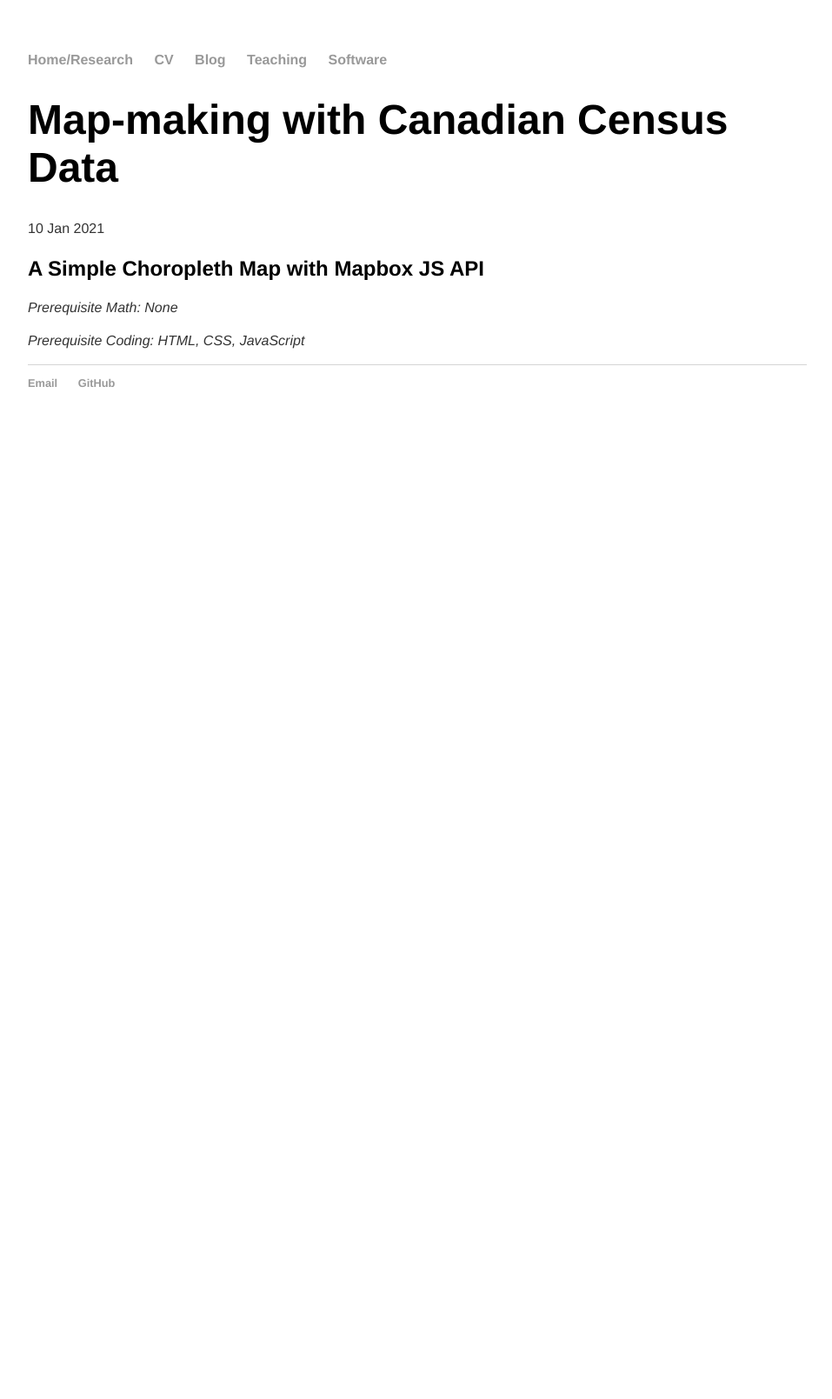
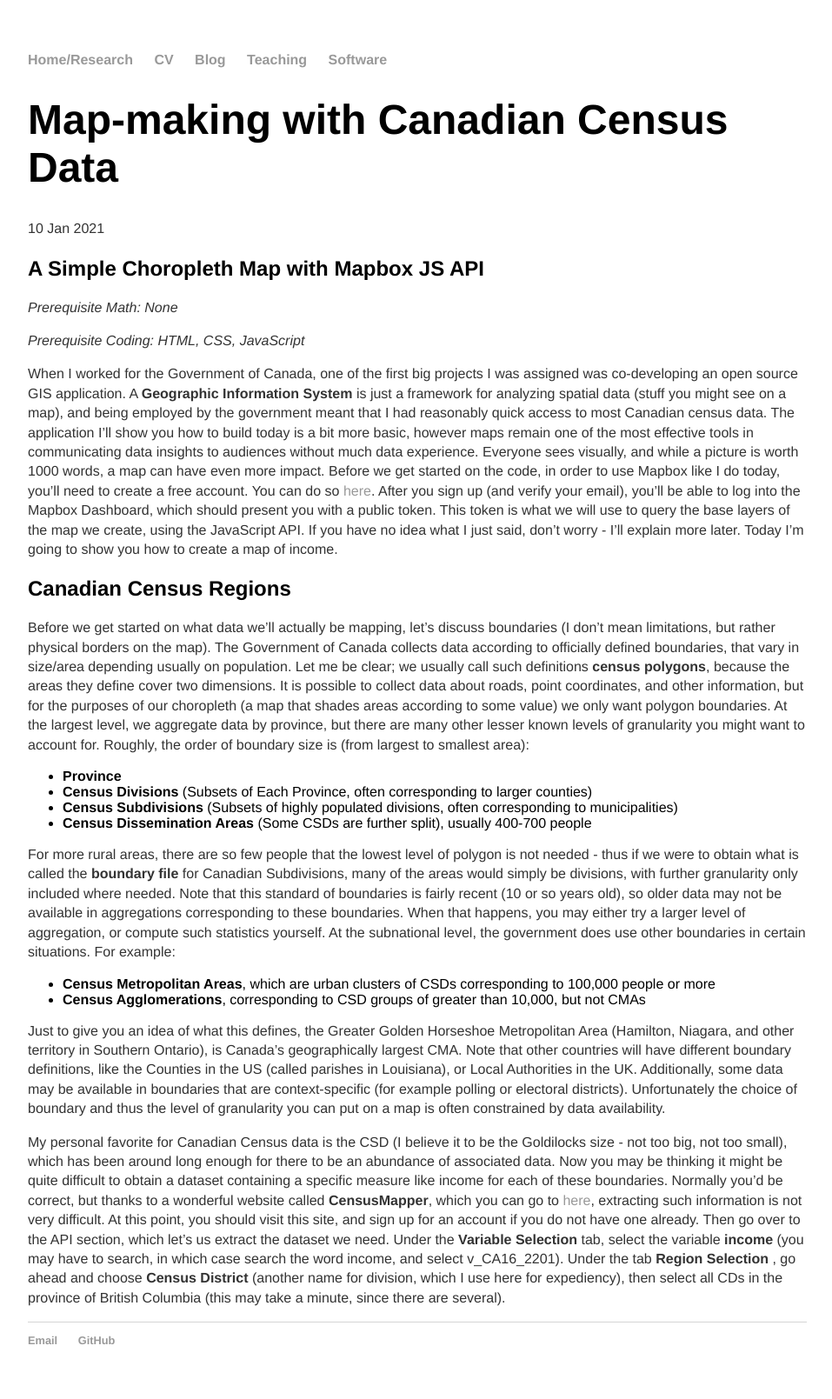
Before and after one commit to 12mre1/12mre1.github.io, a Jekyll site: the page built from _posts/2021-01-10-Mapmaking-with-Canadian-Census-Data.md, in a window 1280 px wide. Shown: the whole page at 87% size, without its empty margins (160-1117 px from the left). Built offline with Jekyll 4.4.1, drawn with Linux system fonts in a browser that asks for light colours; before the commit the page ends 900 px from its top, so only the background shows below that.

Commit message:
update geo post

```diff
--- a/_posts/2021-01-10-Mapmaking-with-Canadian-Census-Data.md
+++ b/_posts/2021-01-10-Mapmaking-with-Canadian-Census-Data.md
@@ -9,3 +9,24 @@ date: 2021-01-10
 _Prerequisite Math: None_
 
 _Prerequisite Coding: HTML, CSS, JavaScript_
+
+When I worked for the Government of Canada, one of the first big projects I was assigned was co-developing an open source GIS application. A __Geographic Information System__ is just a framework for analyzing spatial data (stuff you might see on a map), and being employed by the government meant that I had reasonably quick access to most Canadian census data. The application I'll show you how to build today is a bit more basic, however maps remain one of the most effective tools in communicating data insights to audiences without much data experience. Everyone sees visually, and while a picture is worth 1000 words, a map can have even more impact. Before we get started on the code, in order to use Mapbox like I do today, you'll need to create a free account. You can do so [here](https://account.mapbox.com/auth/signup/). After you sign up (and verify your email), you'll be able to log into the Mapbox Dashboard, which should present you with a public token. This token is what we will use to query the base layers of the map we create, using the JavaScript API. If you have no idea what I just said, don't worry - I'll explain more later. Today I'm going to show you how to create a map of income.
+
+
+## Canadian Census Regions
+
+Before we get started on what data we'll actually be mapping, let's discuss boundaries (I don't mean limitations, but rather physical borders on the map). The Government of Canada collects data according to officially defined boundaries, that vary in size/area depending usually on population. Let me be clear; we usually call such definitions __census polygons__, because the areas they define cover two dimensions. It is possible to collect data about roads, point coordinates, and other information, but for the purposes of our choropleth (a map that shades areas according to some value) we only want polygon boundaries. At the largest level, we aggregate data by province, but there are many other lesser known levels of granularity you might want to account for. Roughly, the order of boundary size is (from largest to smallest area):
+
+- __Province__
+- __Census Divisions__ (Subsets of Each Province, often corresponding to larger counties)
+- __Census Subdivisions__ (Subsets of highly populated divisions, often corresponding to municipalities)
+- __Census Dissemination Areas__ (Some CSDs are further split), usually 400-700 people
+
+For more rural areas, there are so few people that the lowest level of polygon is not needed - thus if we were to obtain what is called the __boundary file__ for Canadian Subdivisions, many of the areas would simply be divisions, with further granularity only included where needed. Note that this standard of boundaries is fairly recent (10 or so years old), so older data may not be available in aggregations corresponding to these boundaries. When that happens, you may either try a larger level of aggregation, or compute such statistics yourself. At the subnational level, the government does use other boundaries in certain situations. For example:
+
+- __Census Metropolitan Areas__, which are urban clusters of CSDs corresponding to 100,000 people or more
+- __Census Agglomerations__, corresponding to CSD groups of greater than 10,000, but not CMAs
+
+Just to give you an idea of what this defines, the Greater Golden Horseshoe Metropolitan Area (Hamilton, Niagara, and other territory in Southern Ontario), is Canada's geographically largest CMA. Note that other countries will have different boundary definitions, like the Counties in the US (called parishes in Louisiana), or Local Authorities in the UK. Additionally, some data may be available in boundaries that are context-specific (for example polling or electoral districts). Unfortunately the choice of boundary and thus the level of granularity you can put on a map is often constrained by data availability.
+
+My personal favorite for Canadian Census data is the CSD (I believe it to be the Goldilocks size - not too big, not too small), which has been around long enough for there to be an abundance of associated data. Now you may be thinking it might be quite difficult to obtain a dataset containing a specific measure like income for each of these boundaries. Normally you'd be correct, but thanks to a wonderful website called __CensusMapper__, which you can go to [here](https://censusmapper.ca/), extracting such information is not very difficult. At this point, you should visit this site, and sign up for an account if you do not have one already. Then go over to the API section, which let's us extract the dataset we need. Under the __Variable Selection__ tab, select the variable __income__ (you may have to search, in which case search the word income, and select v_CA16_2201). Under the tab __Region Selection__ ,  go ahead and choose __Census District__ (another name for division, which I use here for expediency), then select all CDs in the province of British Columbia (this may take a minute, since there are several).
```
